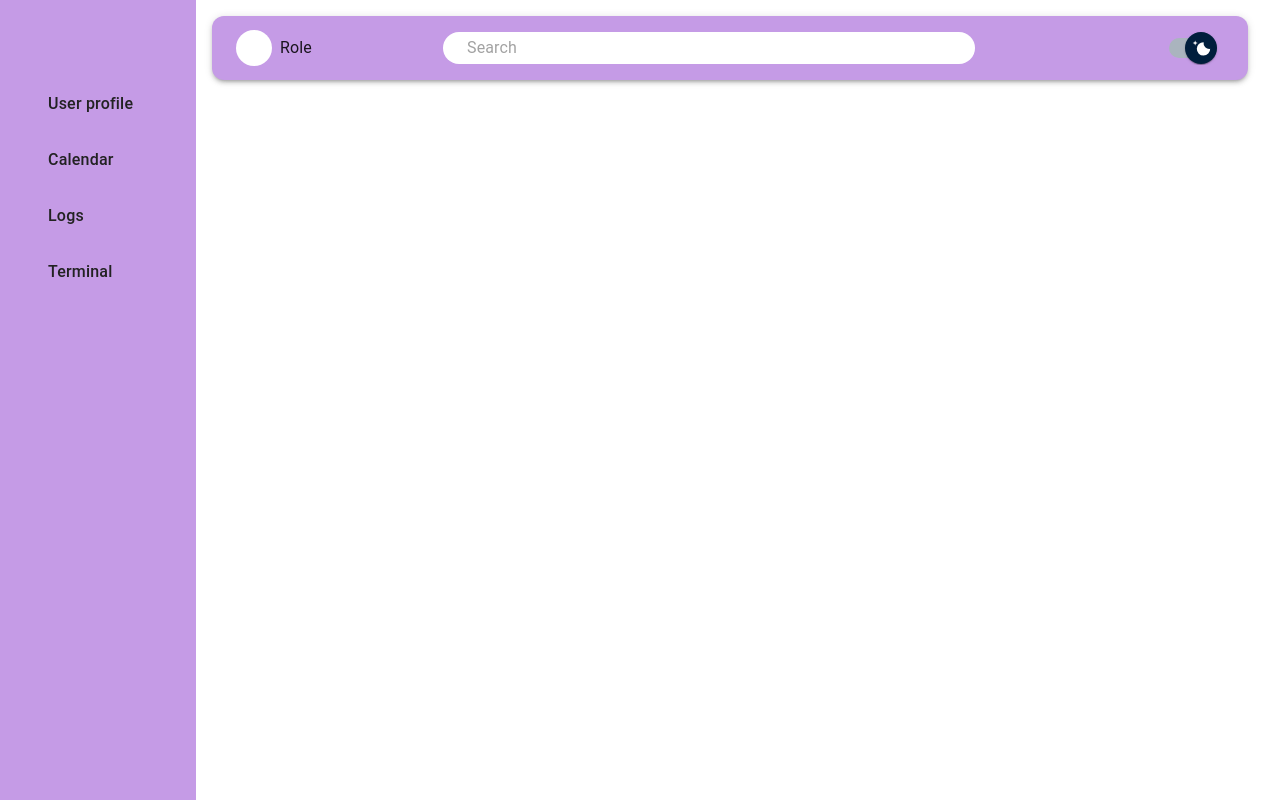
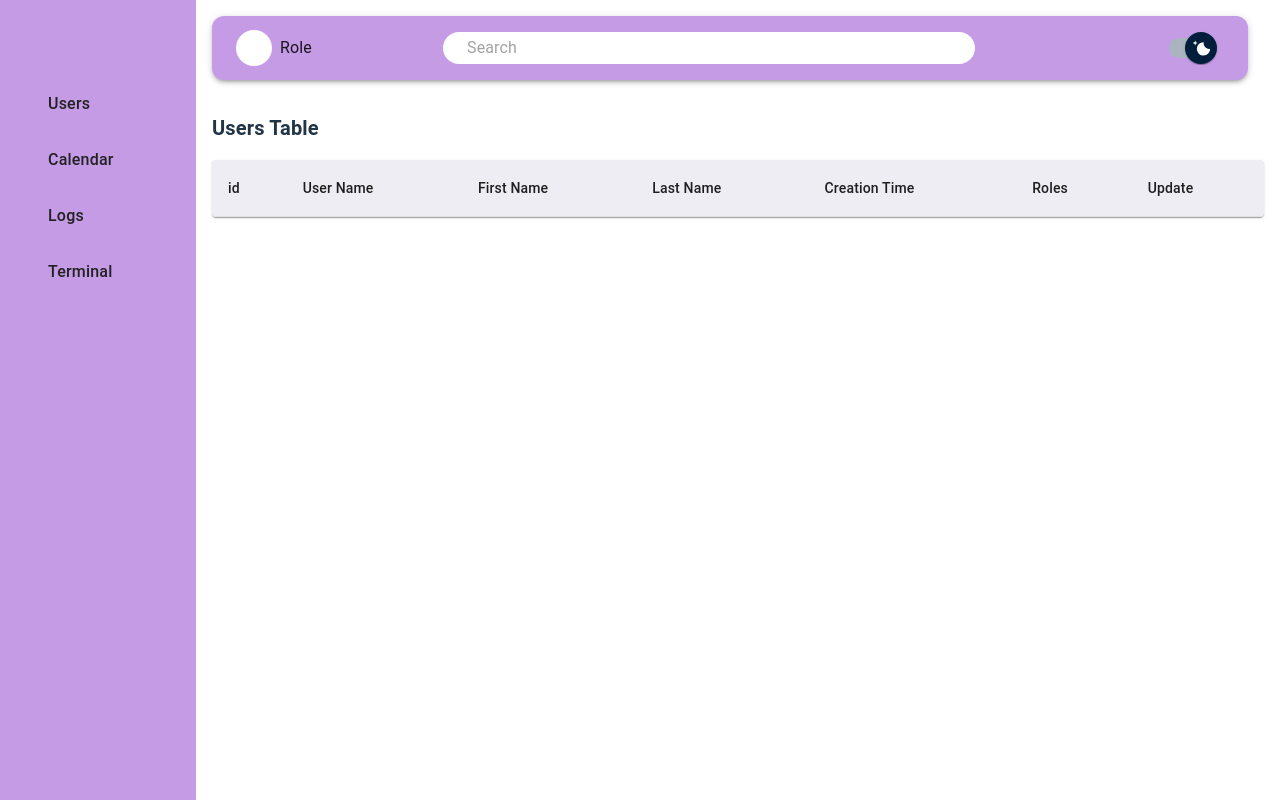
Before and after one commit to 99683/admin-frontend, a React (Vite) app: page /users in a window 1280 px wide. Built offline with nearby package versions, Linux system fonts and the light colour scheme; some icons are missing.

Commit message:
management & logs

```diff
--- a/package.json
+++ b/package.json
@@ -15,7 +15,8 @@
     "@mui/icons-material": "^7.1.0",
     "@mui/material": "^7.1.0",
     "react": "^19.1.0",
-    "react-dom": "^19.1.0"
+    "react-dom": "^19.1.0",
+    "react-router-dom": "^7.6.0"
   },
   "devDependencies": {
     "@eslint/js": "^9.25.0",
--- a/src/App.tsx
+++ b/src/App.tsx
@@ -2,8 +2,12 @@ import React from "react";
 import { Box } from "@mui/material";
 import Header from "./components/Header";
 import Sidebar from "./components/Sidebar";
+import { BrowserRouter as Router, Routes, Route } from "react-router-dom";
+import UsersPage from "./pages/UsersPage"; // You'll create this next
+import LogsPage from "./pages/LogsPage"; // Add this import
 
 const App: React.FC = () => (
+  <Router>
     <Box
       sx={{
         display: "flex",
@@ -17,10 +21,15 @@ const App: React.FC = () => (
       <Box sx={{ flex: 1, display: "flex", flexDirection: "column" }}>
         <Header />
         <Box sx={{ flex: 1, background: "#fff" }}>
-        {/* Main content will go here */}
+          <Routes>
+            <Route path="/users" element={<UsersPage />} />
+            <Route path="/logs" element={<LogsPage />} />
+            {/* Add more routes here for other pages */}
+          </Routes>
         </Box>
       </Box>
     </Box>
+  </Router>
 );
 
 export default App;
--- a/src/components/Sidebar.tsx
+++ b/src/components/Sidebar.tsx
@@ -12,19 +12,25 @@ import PersonIcon from "@mui/icons-material/Person";
 import CalendarTodayIcon from "@mui/icons-material/CalendarToday";
 import SettingsIcon from "@mui/icons-material/Settings";
 import TerminalIcon from "@mui/icons-material/Terminal";
+import { useNavigate } from "react-router-dom";
+
+
 
 const sidebarItems = [
-  { icon: <PersonIcon />, label: "User profile" },
-  { icon: <CalendarTodayIcon />, label: "Calendar" },
-  { icon: <SettingsIcon />, label: "Logs" },
-  { icon: <TerminalIcon />, label: "Terminal" },
-];
+    { icon: <PersonIcon />, label: "Users", path: "/users" },
+    { icon: <CalendarTodayIcon />, label: "Calendar", path: "/calendar" },
+    { icon: <SettingsIcon />, label: "Logs", path: "/logs" },
+    { icon: <TerminalIcon />, label: "Terminal", path: "/terminal" },
+  ];
+
 
 const SIDEBAR_WIDTH_EXPANDED = 180;
 const SIDEBAR_WIDTH_COLLAPSED = 70;
 
 const Sidebar: React.FC = () => {
   const [open, setOpen] = useState(true);
+  const navigate = useNavigate();
+
 
   return (
     <Box
@@ -72,6 +78,7 @@ const Sidebar: React.FC = () => {
             }}
           >
             <ListItemButton
+              onClick={() => navigate(item.path)}
               sx={{
                 borderRadius: 3,
                 justifyContent: open ? "flex-start" : "center",
--- /dev/null
+++ b/src/pages/LogsPage.tsx
@@ -0,0 +1,44 @@
+import React from "react";
+import { Box, Typography, Table, TableHead, TableRow, TableCell, TableBody, Paper } from "@mui/material";
+
+// // Example static data for demonstration
+// const logs = [
+//   { id: 1, date: "2024-06-01 10:23", username: "alice", description: "Logged in" },
+//   { id: 2, date: "2024-06-01 10:25", username: "bob", description: "Sent a message" },
+//   { id: 3, date: "2024-06-01 10:30", username: "alice", description: "Logged out" },
+// ];
+
+const LogsPage: React.FC = () => (
+  <Box sx={{ p: 2 }}>
+    <Typography variant="h6" sx={{ fontWeight: "bold", mb: 2 }}>
+      Logs Table
+    </Typography>
+    <Paper sx={{ width: "100%", overflow: "hidden", background: "#ededf3" }}>
+      <Table>
+        <TableHead>
+          <TableRow>
+            <TableCell>ID</TableCell>
+            <TableCell>Date</TableCell>
+            <TableCell>User Name</TableCell>
+            <TableCell>Role</TableCell>
+            <TableCell>Description</TableCell>
+          </TableRow>
+        </TableHead>
+        <TableBody>
+
+          {/* {logs.map((log) => (
+            <TableRow key={log.id}>
+              <TableCell>{log.id}</TableCell>
+              <TableCell>{log.date}</TableCell>
+              <TableCell>{log.username}</TableCell>
+              <TableCell>{log.description}</TableCell>
+            </TableRow>
+          ))} */}
+
+        </TableBody>
+      </Table>
+    </Paper>
+  </Box>
+);
+
+export default LogsPage;
--- /dev/null
+++ b/src/pages/UsersPage.tsx
@@ -0,0 +1,30 @@
+import React from "react";
+import { Box, Typography, Table, TableHead, TableRow, TableCell, TableBody, Paper } from "@mui/material";
+
+const UsersPage: React.FC = () => (
+  <Box sx={{ p: 2 }}>
+    <Typography variant="h6" sx={{ fontWeight: "bold", mb: 2 }}>
+      Users Table
+    </Typography>
+    <Paper sx={{ width: "100%", overflow: "hidden", background: "#ededf3" }}>
+      <Table>
+        <TableHead>
+          <TableRow>
+            <TableCell>id</TableCell>
+            <TableCell>User Name</TableCell>
+            <TableCell>First Name</TableCell>
+            <TableCell>Last Name</TableCell>
+            <TableCell>Creation Time</TableCell>
+            <TableCell>Roles</TableCell>
+            <TableCell>Update</TableCell>
+          </TableRow>
+        </TableHead>
+        <TableBody>
+          {/* Empty for now */}
+        </TableBody>
+      </Table>
+    </Paper>
+  </Box>
+);
+
+export default UsersPage;
```
Also changed, not shown: src/components/Layout.tsx (added, +26 -0 lines), 1 other file (tests, documents, lock files or other folders). Lines whose indentation alone changed are shown as unchanged.
